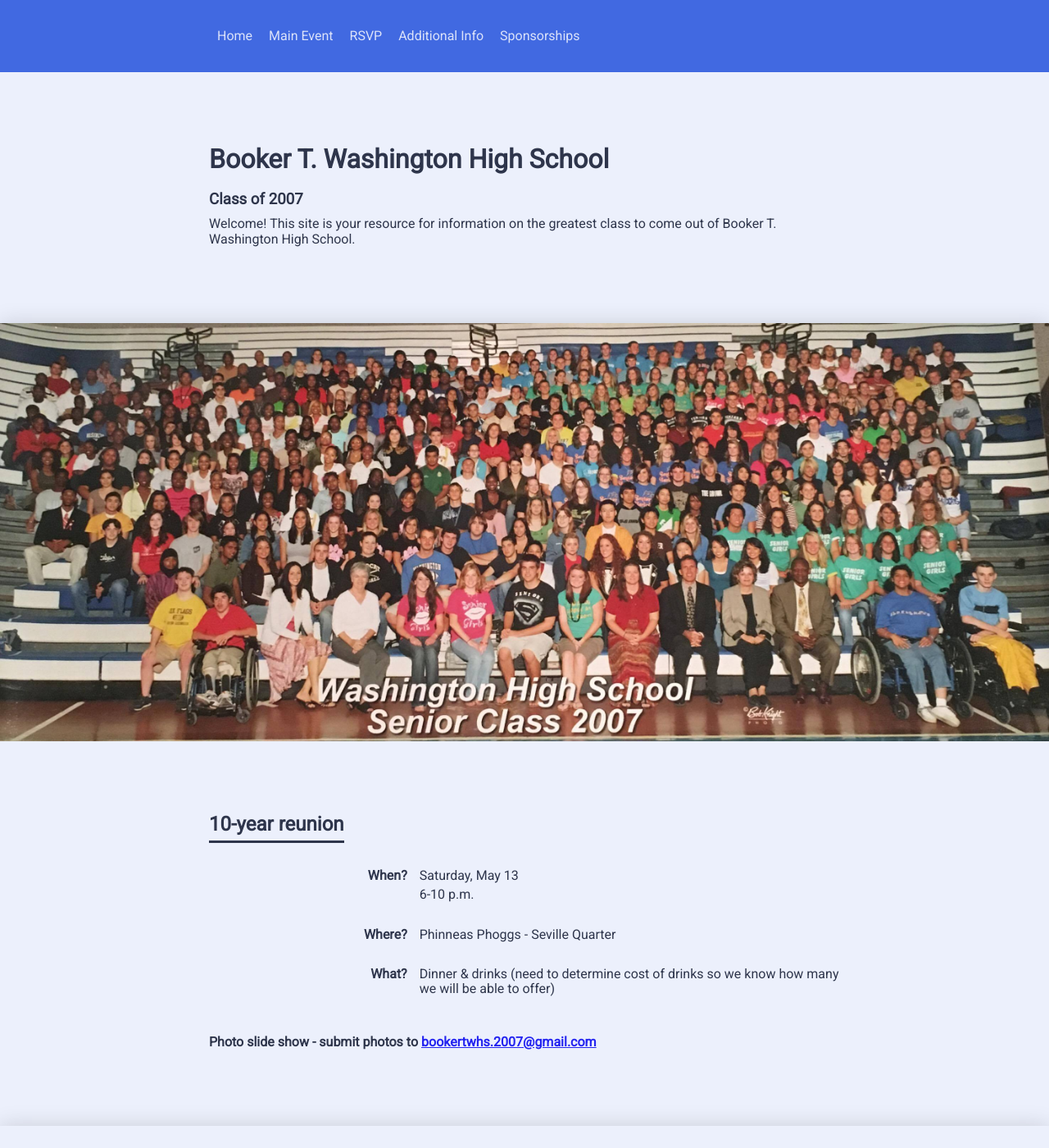
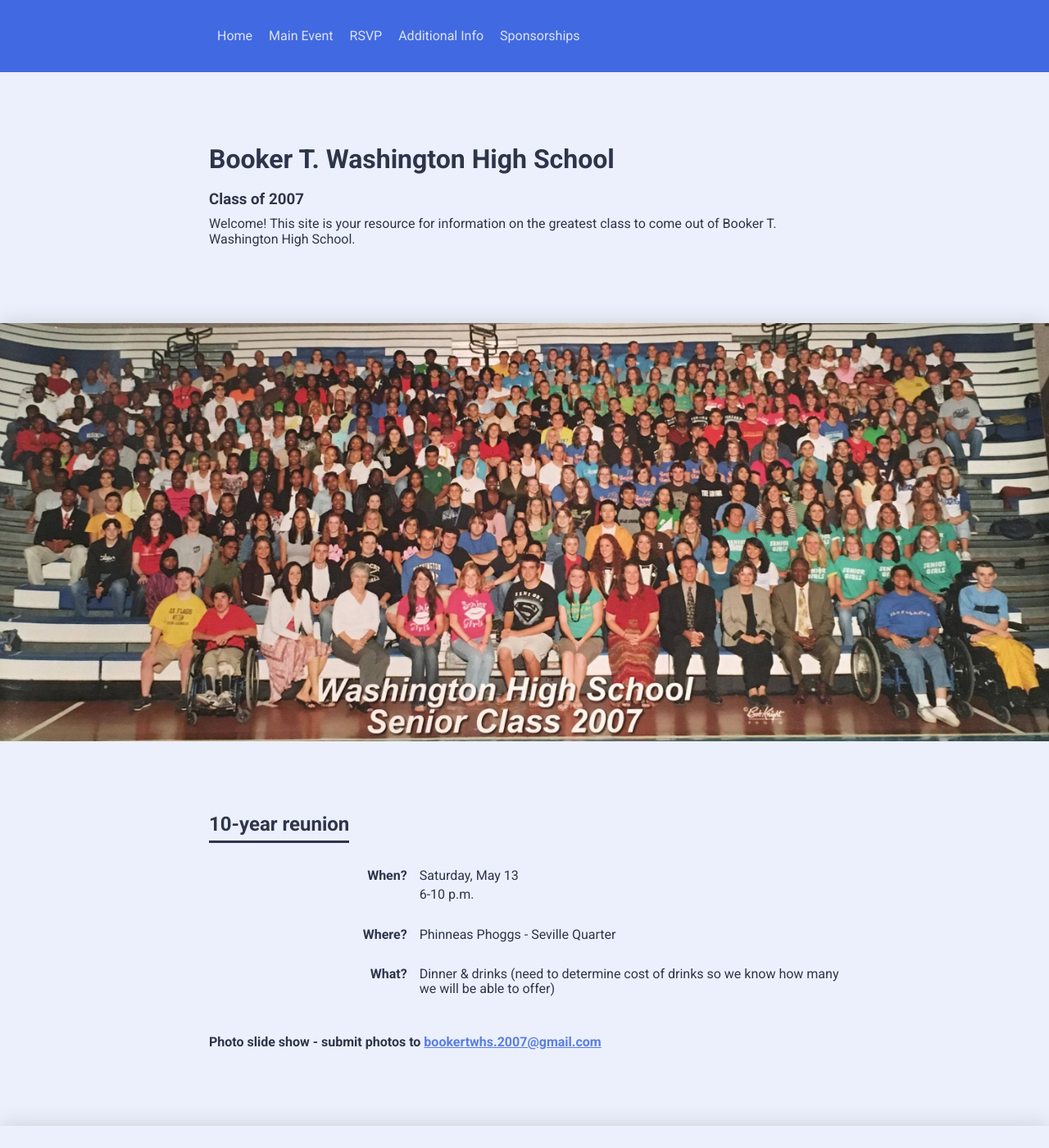
Before and after one commit to bookertwhs2007/bookertwhs, a Jekyll site: the page built from index.html, in a window 1280 px wide and 1400 px high. Shown: the whole window at 82% size. Built offline with Jekyll 4.4.1, drawn with Linux system fonts in a browser that asks for light colours; nearby versions of some CDN libraries.

Commit message:
style more typography

```diff
--- a/_includes/footer.html
+++ b/_includes/footer.html
@@ -3,7 +3,7 @@
     <h4>
       {{site.title}}
     </h4>
-    <a href="mailto:{{site.email}}">{{site.email}}</a>
+    <a class="footer__link" href="mailto:{{site.email}}">{{site.email}}</a>
   </div>
 </footer>
 
--- a/_includes/head.html
+++ b/_includes/head.html
@@ -8,7 +8,7 @@
 
   <script src="https://use.fontawesome.com/1d6ee71905.js"></script>
   <link rel="stylesheet" href="https://cdnjs.cloudflare.com/ajax/libs/normalize/5.0.0/normalize.min.css">
-  <link href="https://fonts.googleapis.com/css?family=Roboto" rel="stylesheet">
+  <link href="https://fonts.googleapis.com/css?family=Roboto:400,700" rel="stylesheet">
   <link rel="stylesheet" href="{{ "/css/main.css" | prepend: site.baseurl }}">
   <link rel="canonical" href="{{ page.url | replace:'index.html','' | prepend: site.baseurl | prepend: site.url }}">
 </head>
--- a/_scss/components/_data-list.scss
+++ b/_scss/components/_data-list.scss
@@ -14,10 +14,6 @@
 
 dd {
   margin: 0 0 25px 0;
-
-  // @media (min-width: $small-media) {
-  //   flex: 1 1 75%;
-  // }
 }
 
 .data-list--main {
--- a/_scss/components/_footer.scss
+++ b/_scss/components/_footer.scss
@@ -2,3 +2,7 @@
   background-color: $blue;
   padding: 25px 0;
 }
+
+.footer__link {
+  color: $white;
+}
--- a/_scss/settings/_typography.scss
+++ b/_scss/settings/_typography.scss
@@ -26,3 +26,15 @@
 p {
   margin: 0 0 5px 0;
 }
+
+a {
+  color: $blue;
+}
+
+.bold {
+  font-weight: bold;
+}
+
+.secondary {
+  opacity: 0.5;
+}
```
Also changed, not shown: images/btwhs_stadium.jpg (added).
